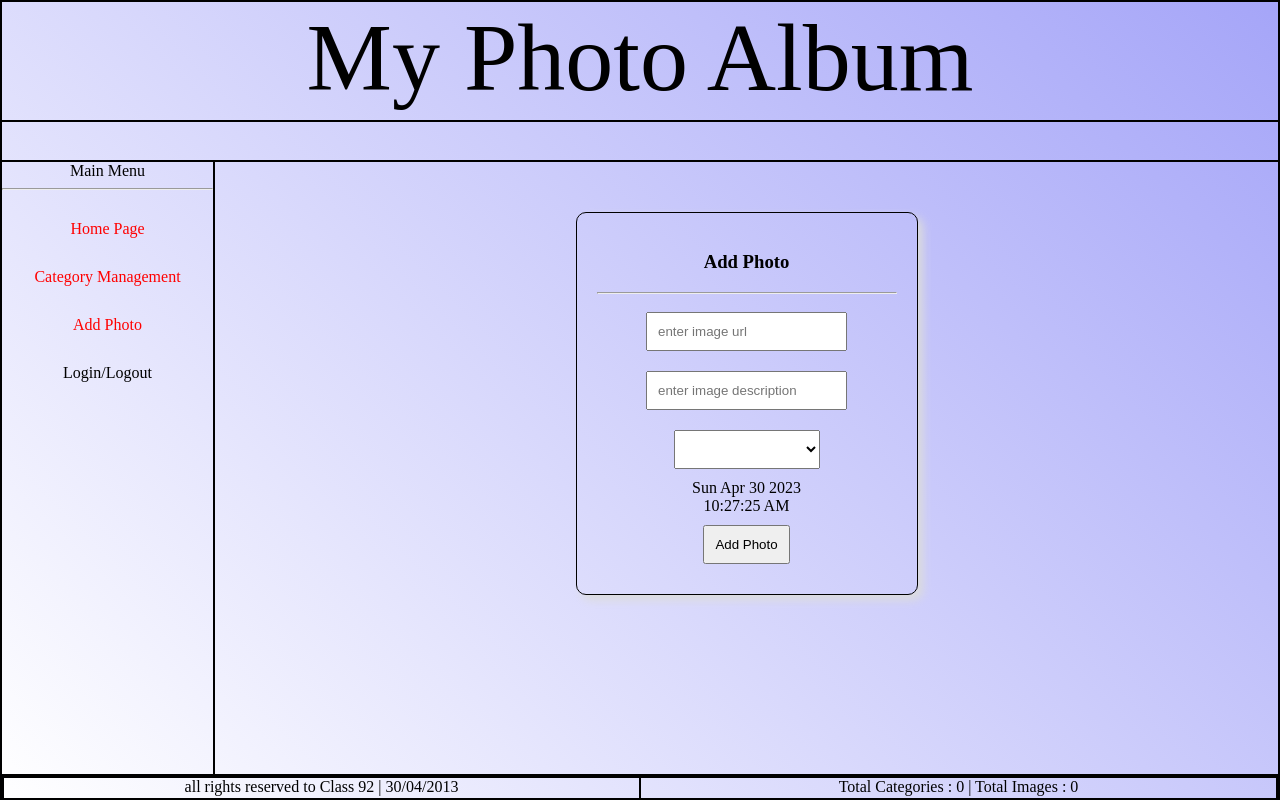
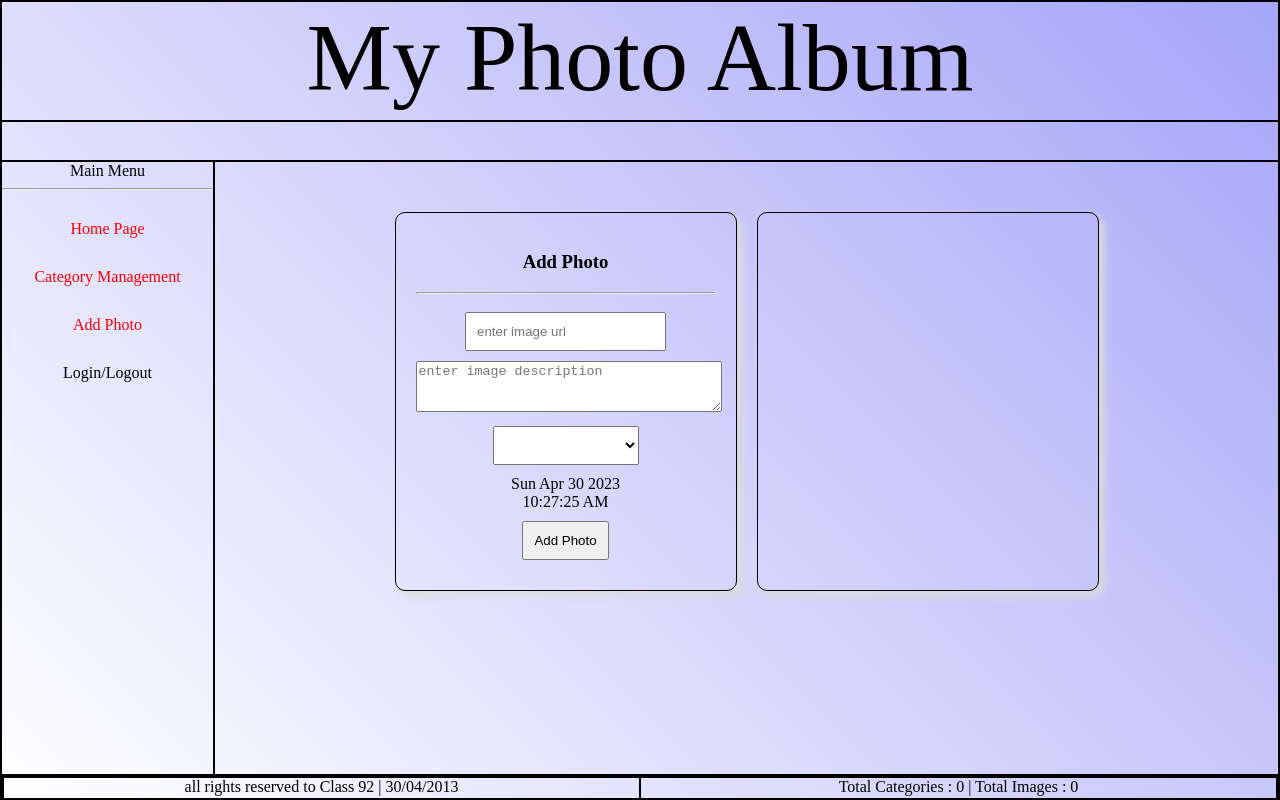
Before and after one commit to zeev-mindali/class-92, a React (Create React App) app in the folder react/my_album/frontend/: page /addPhoto in a window 1280 px wide. Built offline with nearby package versions, Linux system fonts and the light colour scheme; a web font is replaced by a local one.

Commit message:
photo handler

```diff
--- a/react/my_album/frontend/src/Components/pages/AddPhoto/AddPhoto.tsx
+++ b/react/my_album/frontend/src/Components/pages/AddPhoto/AddPhoto.tsx
@@ -4,11 +4,17 @@ import "./AddPhoto.css";
 import { useForm } from "react-hook-form";
 import { Photo } from "../../Modal/Photo";
 import { addPhotoAction } from "../../redux/PhotosReducer";
+import { useNavigate } from "react-router-dom";
 
 function AddPhoto(): JSX.Element {
   //URL, descrption, category, current date (disabled), time (disabled)
   const [clock, setClock] = useState("");
-
+  const [imageURL, setURL] = useState("");
+  const navigate = useNavigate();
+  const previewStyle = {
+    width: 300,
+    margin: 10,
+  };
   //form
   const {
     register,
@@ -27,6 +33,7 @@ function AddPhoto(): JSX.Element {
       "photos",
       JSON.stringify(store.getState().photos.allPhotos)
     );
+    navigate("/");
   };
 
   useEffect(() => {
@@ -39,15 +46,30 @@ function AddPhoto(): JSX.Element {
   const myDesign = { marginTop: 50, width: 300 };
 
   return (
-    <div className="AddPhoto Box" style={myDesign}>
+    <div
+      style={{ display: "flex", justifyContent: "center" }}
+      className="AddPhoto"
+    >
+      <div className="Box" style={myDesign}>
         <form onSubmit={handleSubmit(send)}>
           <h3>Add Photo</h3>
           <hr />
-        <input type="url" placeholder="enter image url" {...register("URL")} />
+          <input
+            type="url"
+            placeholder="enter image url"
+            {...register("URL")}
+            onBlur={(e) => setURL(e.target.value)}
+          />
           <br />
-        <input
+          {/* <input
             type="text"
             placeholder="enter image description"
+            {...register("description")}
+          /> */}
+          <textarea
+            placeholder="enter image description"
+            rows={3}
+            style={{ width: 300 }}
             {...register("description")}
           />
           <br />
@@ -64,6 +86,15 @@ function AddPhoto(): JSX.Element {
           <button>Add Photo</button>
         </form>
       </div>
+      <div className="Box" style={myDesign}>
+        {imageURL && (
+          <div>
+            <h3>Image Preview</h3>
+            <img src={imageURL} alt={imageURL} style={previewStyle} />
+          </div>
+        )}
+      </div>
+    </div>
   );
 }
 
```
Lines whose indentation alone changed are shown as unchanged.
